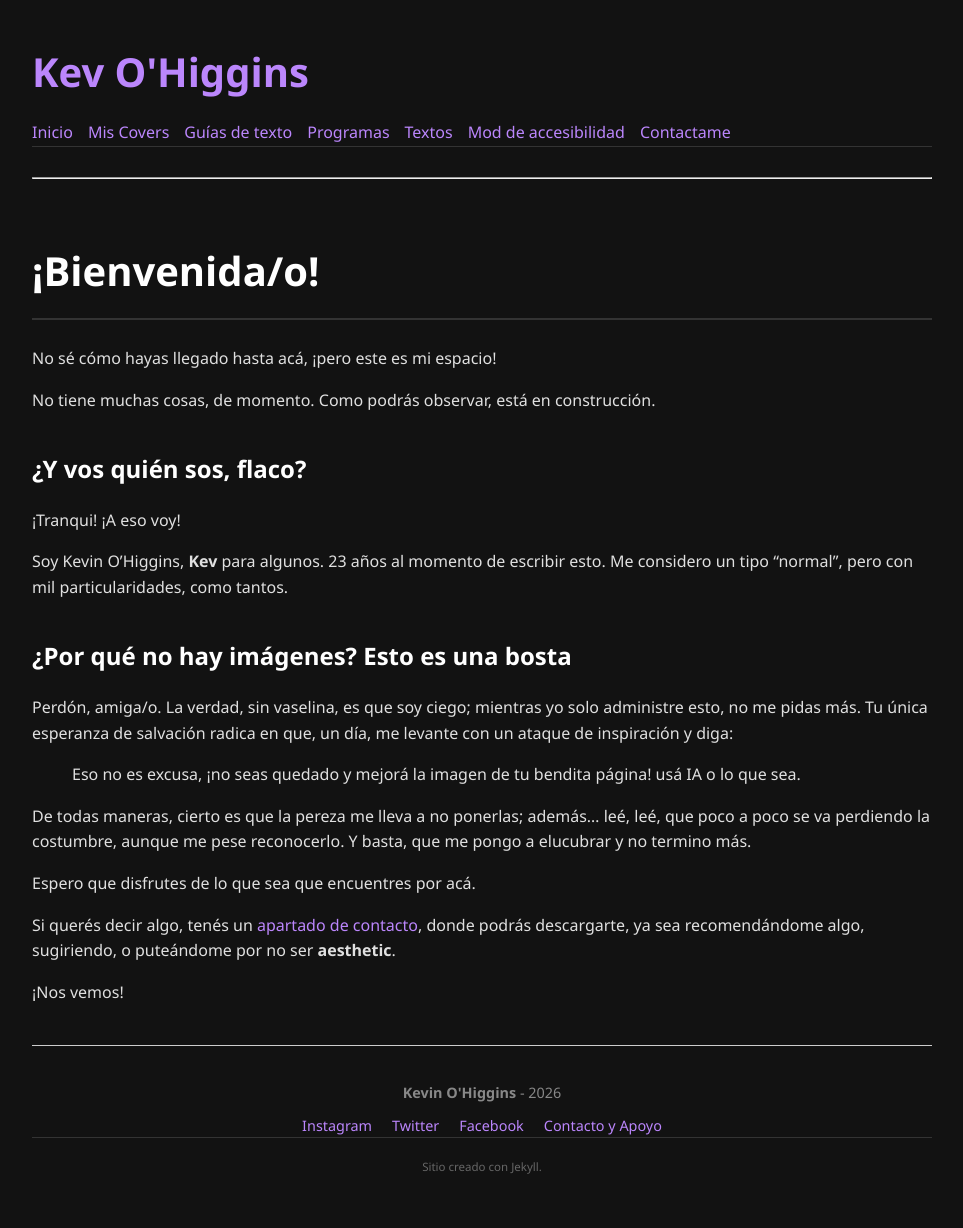
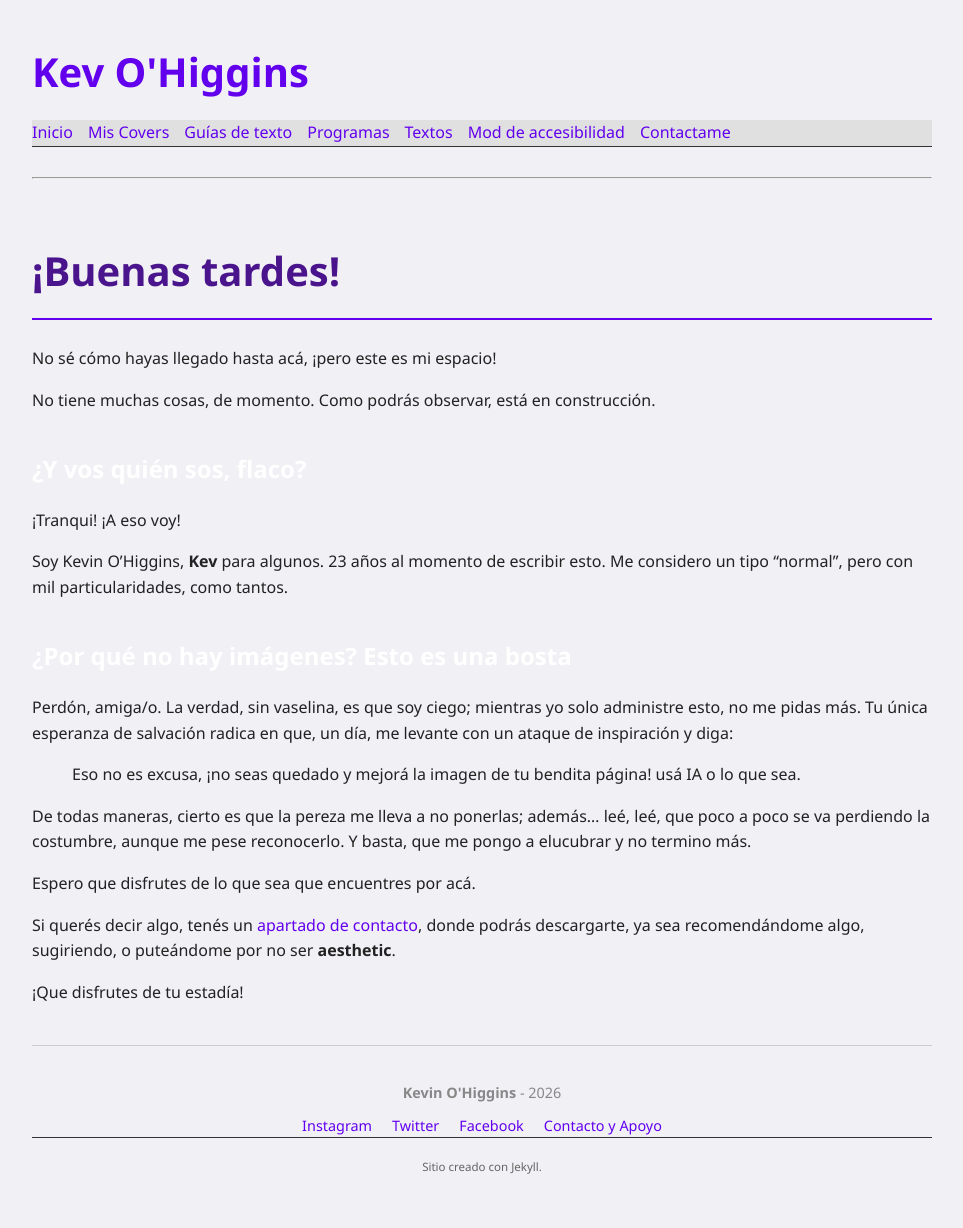
Before and after one commit to Kevohiggins/kevohiggins.github.io, a Jekyll site: the page built from index.md, in a window 1280 px wide. Shown: the whole page, without its empty margins (158-1121 px from the left). Built offline with Jekyll 4.4.1, drawn with Linux system fonts in a browser that asks for light colours.

Commit message:
tema diurno

```diff
--- a/assets/css/style.css
+++ b/assets/css/style.css
@@ -84,3 +84,37 @@ footer {
     display: flex !important;
   }
 }
+
+/* --- TEMA DIURNO CON ONDA --- */
+body.modo-dia {
+  background-color: #f0f0f5 !important;
+  color: #222 !important;
+}
+
+/* El fondo del menú desplegable para el celular en modo día */
+body.modo-dia .nav-links {
+  background: #e0e0e0 !important;
+}
+
+/* Que los encabezados tengan ese toque Búnker */
+body.modo-dia h1 {
+  color: #4a148c !important;
+  border-bottom: 2px solid #6200ee !important;
+}
+
+/* Los links en el día: violeta vibrante para que no sea aburrido */
+body.modo-dia a {
+  color: #6200ee !important;
+  font-weight: 500;
+}
+
+body.modo-dia a:hover {
+  color: #3700b3 !important;
+  text-decoration: underline;
+}
+
+/* El botón del menú en el día también con color */
+body.modo-dia .boton-hamburguesa {
+  background: #6200ee !important;
+  color: white !important;
+}
--- a/index.md
+++ b/index.md
@@ -3,7 +3,7 @@ layout: default
 title: Inicio
 ---
 
-# ¡Bienvenida/o!
+<h1 id="saludo-dinamico">¡Bienvenida/o!</h1>
 
 No sé cómo hayas llegado hasta acá, ¡pero este es mi espacio!
 
@@ -28,4 +28,28 @@ Espero que disfrutes de lo que sea que encuentres por acá.
 
 Si querés decir algo, tenés un [apartado de contacto](./contactame/), donde podrás descargarte, ya sea recomendándome algo, sugiriendo, o puteándome por no ser **aesthetic**.
 
-¡Nos vemos!
+¡Que disfrutes de tu estadía!
+
+<script>
+  (function() {
+    const hora = new Date().getHours();
+    const etiqueta = document.getElementById('saludo-dinamico');
+
+    // Si no encuentra el ID (por si las moscas), que no haga nada
+    if (!etiqueta) return;
+
+    let mensaje = "¡Bienvenida/o!"; // Saludo por defecto
+
+    // Lógica de horarios
+    if (hora >= 5 && hora < 12) {
+      mensaje = "¡Buenos días!";
+    } else if (hora >= 12 && hora < 20) {
+      mensaje = "¡Buenas tardes!";
+    } else {
+      mensaje = "¡Buenas noches!";
+    }
+
+    // Cambiamos el texto del h1
+    etiqueta.textContent = mensaje;
+  })();
+</script>
```
Also changed, not shown: _layouts/default.html (+11 -0 lines).
